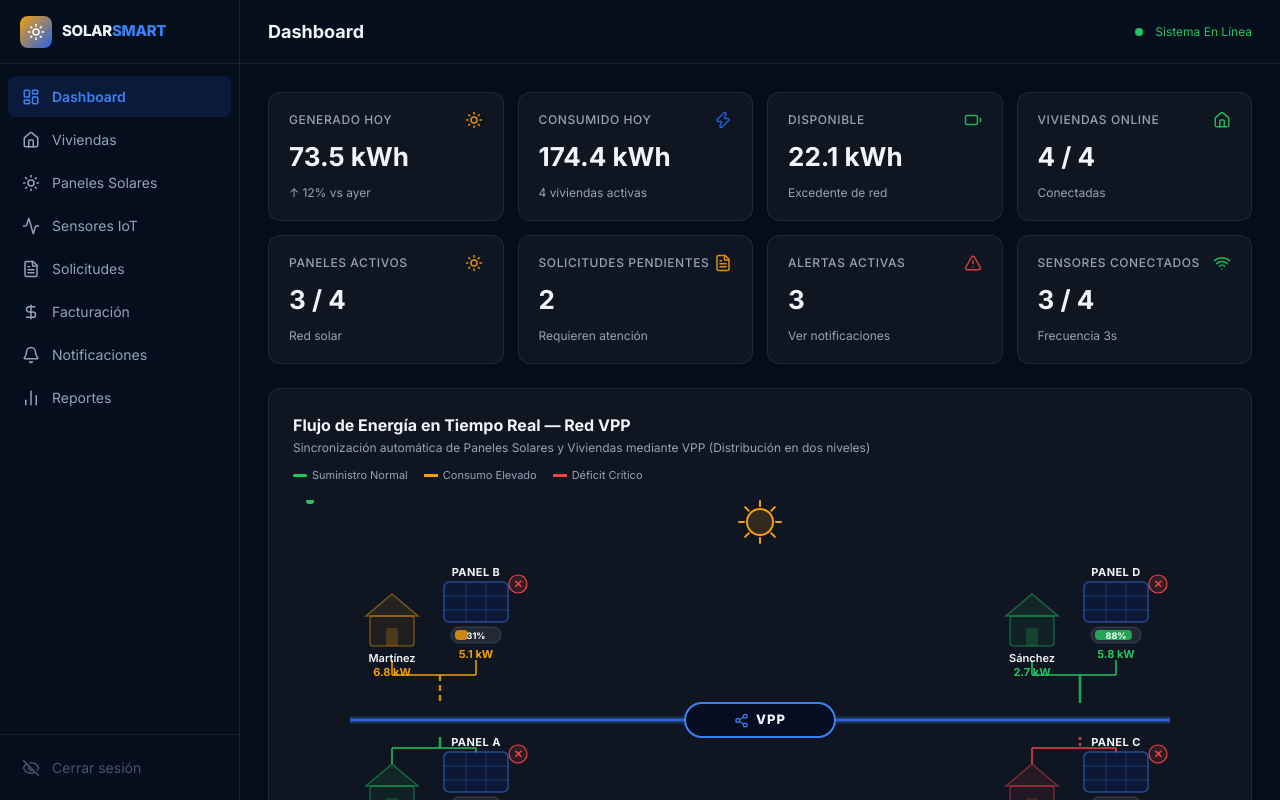
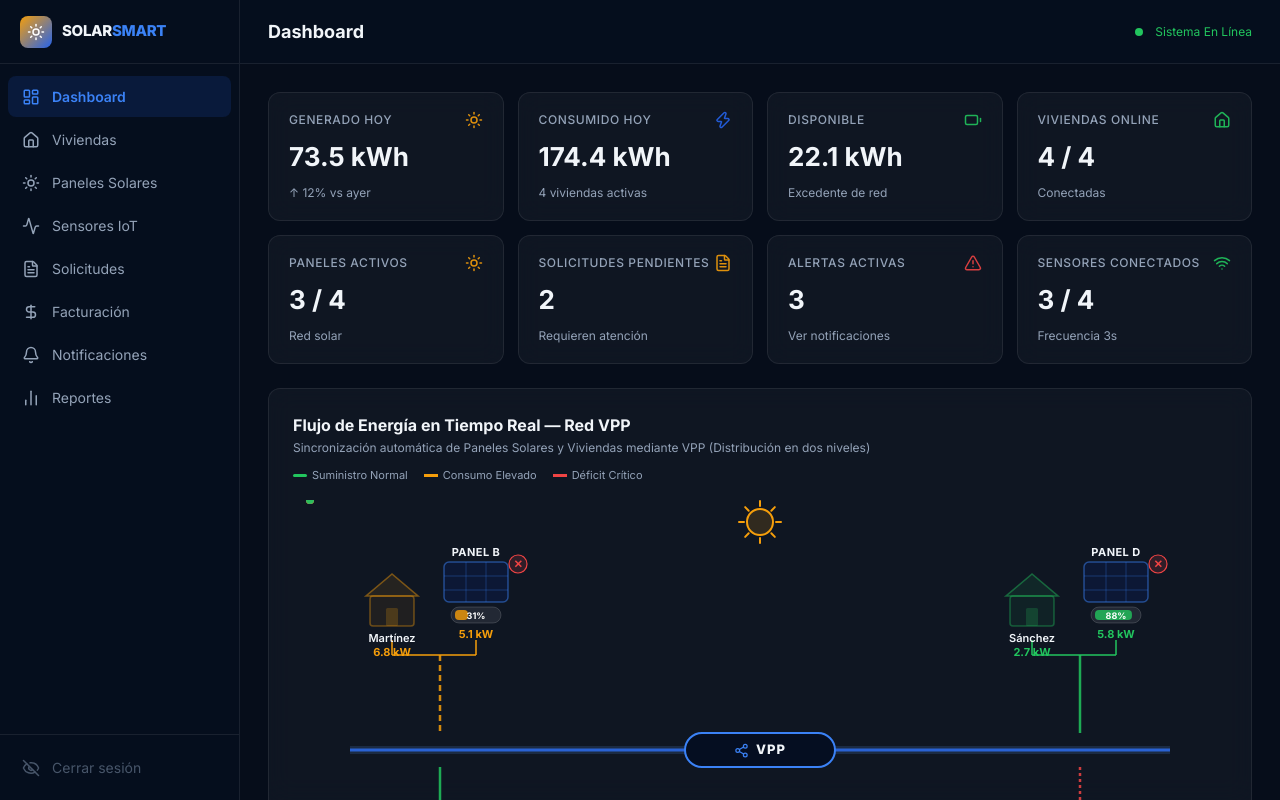
Before and after one commit to MattMarlo/Cnel, a React (Vite) app: page / in a window 1280 px wide. Built offline with nearby package versions, Linux system fonts and the light colour scheme; the HTML template or start-up script is replaced by a standard one.

Commit message:
Eliminar node_modules y dist del repositorio

```diff
--- a/src/App.tsx
+++ b/src/App.tsx
@@ -327,8 +327,8 @@ function EnergyFlowDiagram({
   const maxInRow = Math.max(countAbove, countBelow, 1)
 
   const svgWidth = Math.max(900, maxInRow * 240)
-  const svgHeight = 440
-  const nodeY = 220
+  const svgHeight = 500
+  const nodeY = 250
 
   const getX = (index: number) => {
     const isAbove = index % 2 === 1
@@ -463,7 +463,7 @@ function EnergyFlowDiagram({
             const batteryColor = v.bateria > 50 ? C.green : v.bateria > 20 ? C.amber : C.red
 
             const isAbove = i % 2 === 1
-            const itemY = isAbove ? 100 : 270
+            const itemY = isAbove ? 80 : 350
             const xHouse = x - 48
             const xPanel = x + 36
 
```
